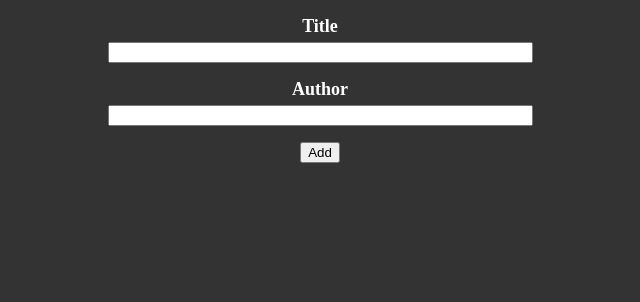
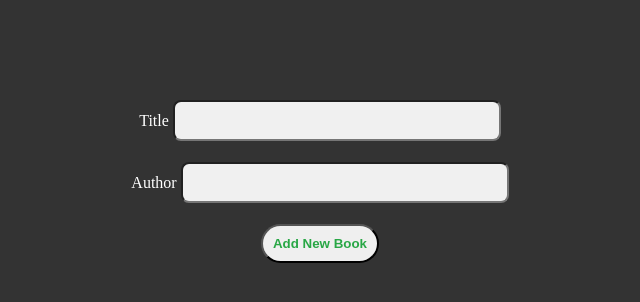
Before and after one commit to vicmoon/Python_SQLiteandSQLAlchemy, a Flask app: page /add in a window 1280 px wide. Shown: the top 302 px of the page, without its empty margins (320-960 px from the left). Run offline with Flask 3, Linux system fonts and the light colour scheme.

Commit message:
update style

```diff
--- a/main.py
+++ b/main.py
@@ -78,7 +78,7 @@ def update_book(book_id):
     return render_template('edit.html', form=form, book_id=book.id)
 
 # Delete Book Route
-@app.route("/delete/<int:book_id>", methods=['POST'])
+@app.route("/delete/<int:book_id>", methods=['GET', 'POST'])
 def delete_book(book_id):
     book = Book.query.get_or_404(book_id)
     db.session.delete(book)
@@ -87,3 +87,32 @@ def delete_book(book_id):
 
 if __name__ == "__main__":
     app.run(debug=True)
+
+
+""" Use http://127.0.0.1:5000/edit/<id number> to edit  """
+""" Use http://127.0.0.1:5000/delete/<id number> to edit  """
+""" If you want to add the buttons in index.html :
+
+  <!-- <td>
+    <!-- Edit Button -->
+  <a href="{{ url_for('update_book', book_id=book.id) }}">
+    <button>Edit</button>
+  </a>
+
+  <!-- Delete Button -->
+  <form
+    action="{{ url_for('delete_book', book_id=book.id) }}"
+    method="post"
+    style="display: inline"
+  >
+    <button
+      type="submit"
+      onclick="return confirm('Are you sure you want to delete this book?')"
+    >
+      Delete
+    </button>
+  </form>
+</td>
+-->
+
+"""
--- a/static/style.css
+++ b/static/style.css
@@ -8,12 +8,35 @@ a {
   color: greenyellow;
   margin-bottom: 10px;
 }
+form {
+  margin-top: 100px;
+}
 
-.form-label {
+.form-input {
   font-size: 18px;
   font-weight: bold;
   margin-bottom: 5px;
-  display: block; /* Ensures it behaves like a label */
+  display: inline-block; /* Keeps label width controlled */
+  width: 300px; /* Adjust width as needed */
+  padding: 8px 12px;
+  background-color: #f0f0f0;
+  border-radius: 8px;
+  text-align: center;
+}
+
+.add_book_button {
+  color: #28a745;
+  font-weight: bold;
+  padding: 10px;
+  border-radius: 30px;
+}
+
+.add_book_button:hover {
+  background-color: #007bff;
+}
+.form-input:focus {
+  border-color: #007bff; /* Change border color on focus */
+  box-shadow: 0 0 5px rgba(0, 123, 255, 0.5);
 }
 
 .books {
--- a/templates/add.html
+++ b/templates/add.html
@@ -12,8 +12,8 @@
     <form action="{{ url_for('add') }}" method="POST">
       {{ form.hidden_tag() }}
       <p>
-        <label class="form-label">{{ form.title.label }}</label>
-        {{ form.title(size=50) }}
+        <label >{{ form.title.label }}</label>
+        {{ form.title(size=100, class="form-input") }}
         {% if form.title.errors %}
             <ul class="errors">
                 {% for error in form.title.errors %}
@@ -24,8 +24,8 @@
     </p>
 
     <p>
-        <label class="form-label">{{ form.author.label }}</label>
-        {{ form.author(size=50) }}
+        <label >{{ form.author.label }}</label>
+        {{ form.author(size=100, class="form-input") }}
         {% if form.author.errors %}
             <ul class="errors">
                 {% for error in form.author.errors %}
@@ -35,7 +35,7 @@
         {% endif %}
     </p>
 
-      <p>{{ form.submit() }}</p>
+    <a href="{{ url_for('add') }}"><button class="add_book_button ">Add New Book</button></a>
     </form>
   </body>
 </html>
```
Also changed, not shown: templates/index.html (+6 -23 lines), instance/books-collection.db.
